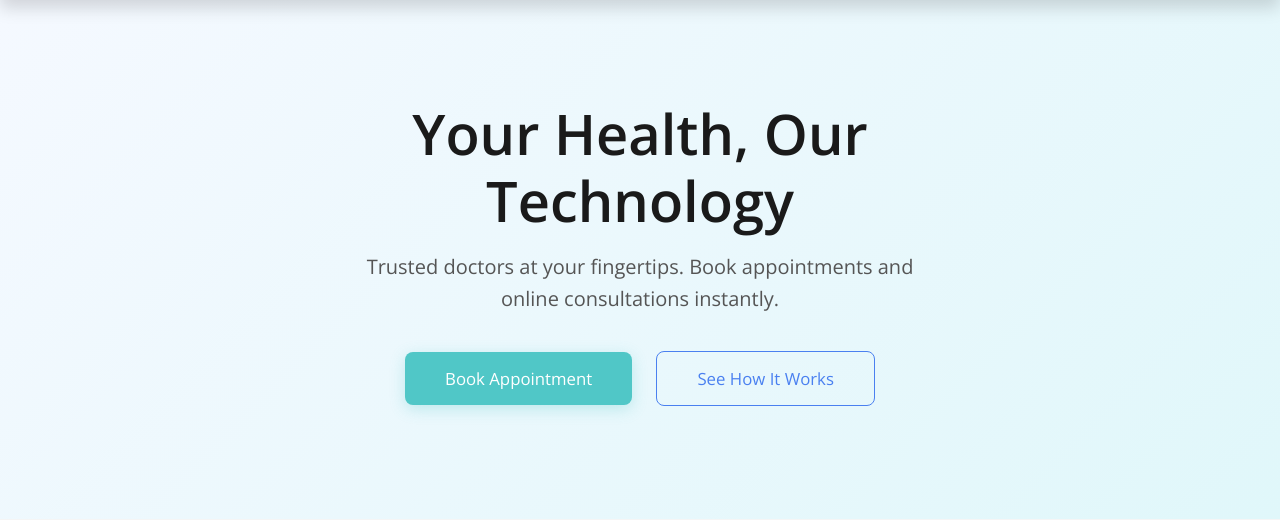
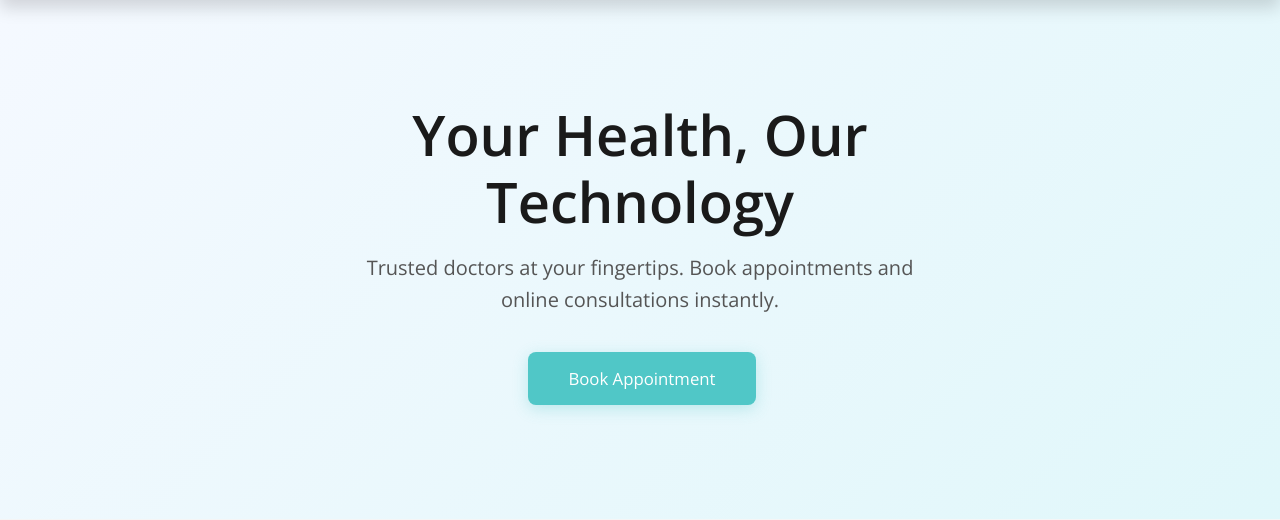
Before and after one commit to gulshanaradalia/Web-Based-Doctor-Appointment-and-Online-Consultation-Management-System, a PHP site: page / in a window 1280 px wide. Shown: the part 57-577 px from the top of the page. Run offline with PHP 8.4, Linux system fonts and the light colour scheme.

Commit message:
change: Update index.php and style.css for improved UI and functionality

```diff
--- a/index.php
+++ b/index.php
@@ -53,7 +53,7 @@ session_start();
             <p class="lead mb-4">Trusted doctors at your fingertips. Book appointments and online consultations instantly.</p>
             <div>
                 <a href="register.php" class="btn btn-lg btn-accent me-2">Book Appointment</a>
-                <a href="login.php" class="btn btn-lg btn-outline-primary">See How It Works</a>
+
             </div>
         </div>
     </header>
--- a/style.css
+++ b/style.css
@@ -104,10 +104,6 @@ body {
     box-shadow: 0 6px 20px rgba(80, 199, 199, 0.4);
 }
 
-.hero .btn-outline-primary:hover {
-    transform: translateY(-2px);
-    box-shadow: 0 4px 15px rgba(74, 128, 240, 0.2);
-}
 
 /* ---------- Cards & service elements ---------- */
 .service-card,
@@ -169,15 +165,7 @@ body {
     border: none;
 }
 
-.btn-outline-primary {
-    border-color: var(--primary-color);
-    color: var(--primary-color);
-}
 
-.btn-outline-primary:hover {
-    background-color: var(--primary-color);
-    color: #fff;
-}
 
 .btn-success {
     background-color: var(--accent-color);
```
